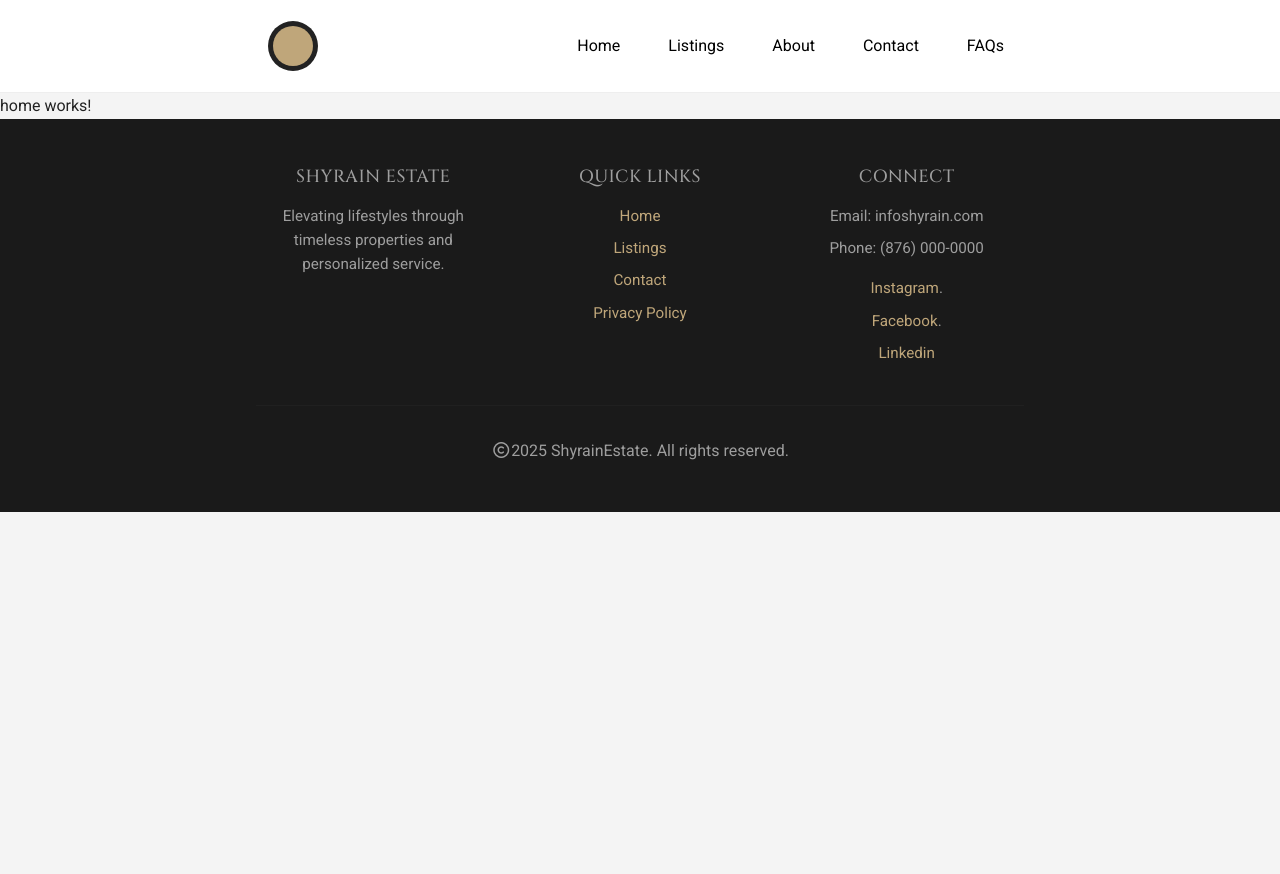
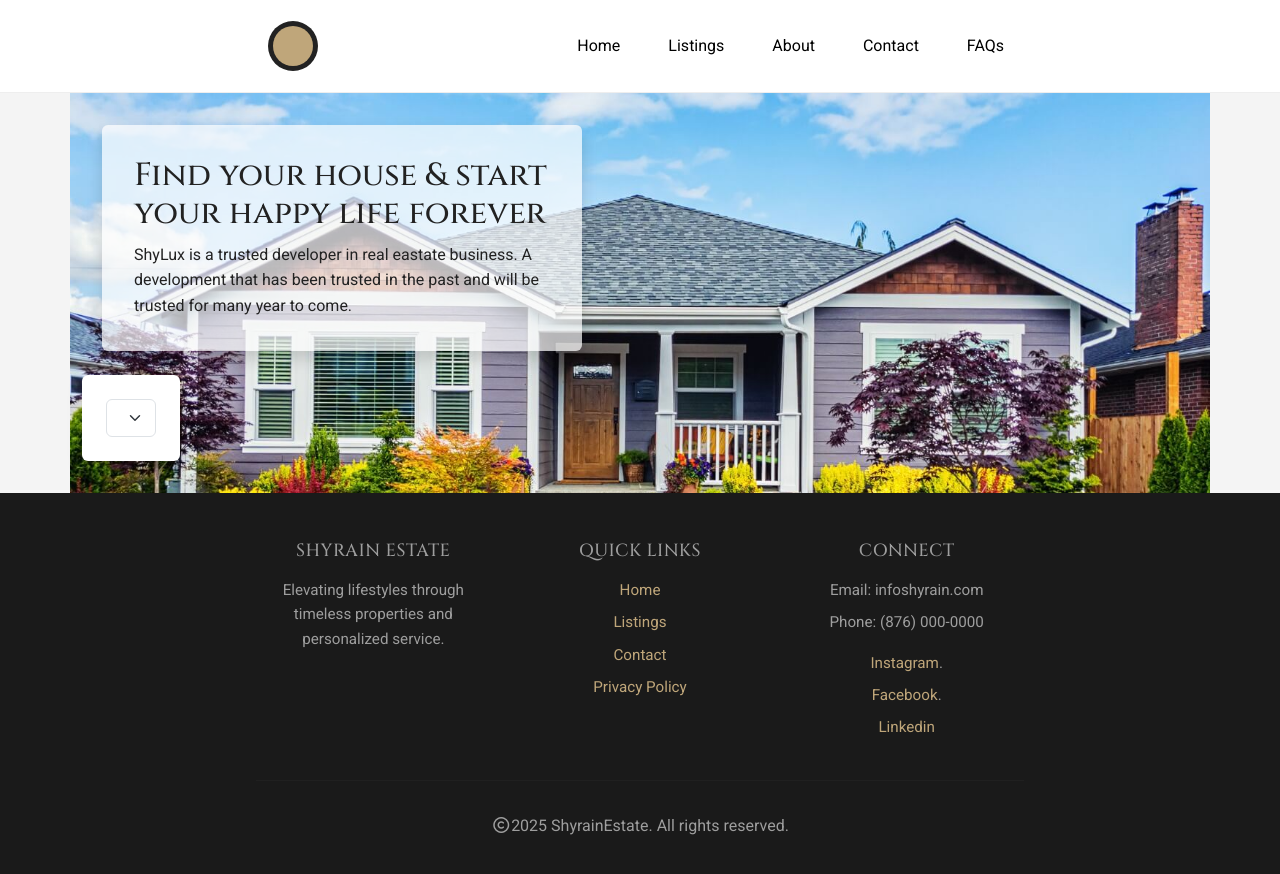
Before and after one commit to Kikira7258/realestate2, an Angular app: page /home in a window 1280 px wide. Shown: the top 874 px of the page. Before the commit the page ends 800 px from the top, so only its background shows below. Built offline with nearby package versions, Linux system fonts and the light colour scheme; a web font is replaced by a local one.

Commit message:
Home page started

```diff
--- /dev/null
+++ b/src/app/shared/sidebar/sidebar.component.html
@@ -0,0 +1 @@
+<p>sidebar works!</p>
--- a/src/app/views/client-view/home/home.component.html
+++ b/src/app/views/client-view/home/home.component.html
@@ -1 +1,18 @@
-<p>home works!</p>
+<!-- Hero Section -->
+ <div class="hero container py-5">
+    <!-- Side Note -->
+     <div class="side-note rounded shadow mb-4">
+        <h2>Find your house & start your happy life forever</h2>
+        <p>ShyLux is a trusted developer in real eastate business. A development that has been trusted in the past and will be trusted for many year to come.</p>
+     </div>
+
+     <!-- Filter Form -->
+      <div class="filter-container rounded shadow p-4">
+        <form class="row g-3">
+            <!-- Property Type -->
+             <div class="col-12 col-md-3">
+                <select class="form-select"></select>
+             </div>
+        </form>
+      </div>
+ </div>
--- a/src/app/views/client-view/home/home.component.scss
+++ b/src/app/views/client-view/home/home.component.scss
@@ -0,0 +1,36 @@
+@use 'src/styles/variables' as *;
+
+.hero {
+    background: url(../../../../assets/images/house0.jpg);
+    background-repeat: no-repeat;
+    background-size: cover;
+    height: 50vh;
+    position: relative;
+
+    .side-note {
+        max-width: 480px;
+        background-color: rgba($color: $white, $alpha: 0.7);
+        padding: 2rem;
+        position: absolute;
+        left: 2rem;
+        top: 2rem;
+    }
+
+    .filter-container {
+        background-color: $white;
+        // width: 100%;
+        position: absolute;
+        bottom: 2rem;
+        // margin-left: auto;
+        // margin-right: auto;
+
+        input {
+            background-color: rgba($color: $color-secondary, $alpha: 0.7);
+        }
+
+        button {
+            background-color: rgba($color: $color-accent, $alpha: 1.0);
+        }
+
+    }
+}
```
Also changed, not shown: src/app/app.module.ts (+7 -3 lines), src/app/shared/sidebar/sidebar.component.ts (added, +10 -0 lines), src/app/shared/dashboard/dashboard.component.html (renamed from src/app/views/portal/dashboard/dashboard.component.html), src/app/shared/dashboard/dashboard.component.scss (added), src/app/shared/dashboard/dashboard.component.ts (renamed from src/app/views/portal/dashboard/dashboard.component.ts), src/app/shared/sidebar/sidebar.component.scss (added), 2 other files (tests, documents, lock files or other folders).
